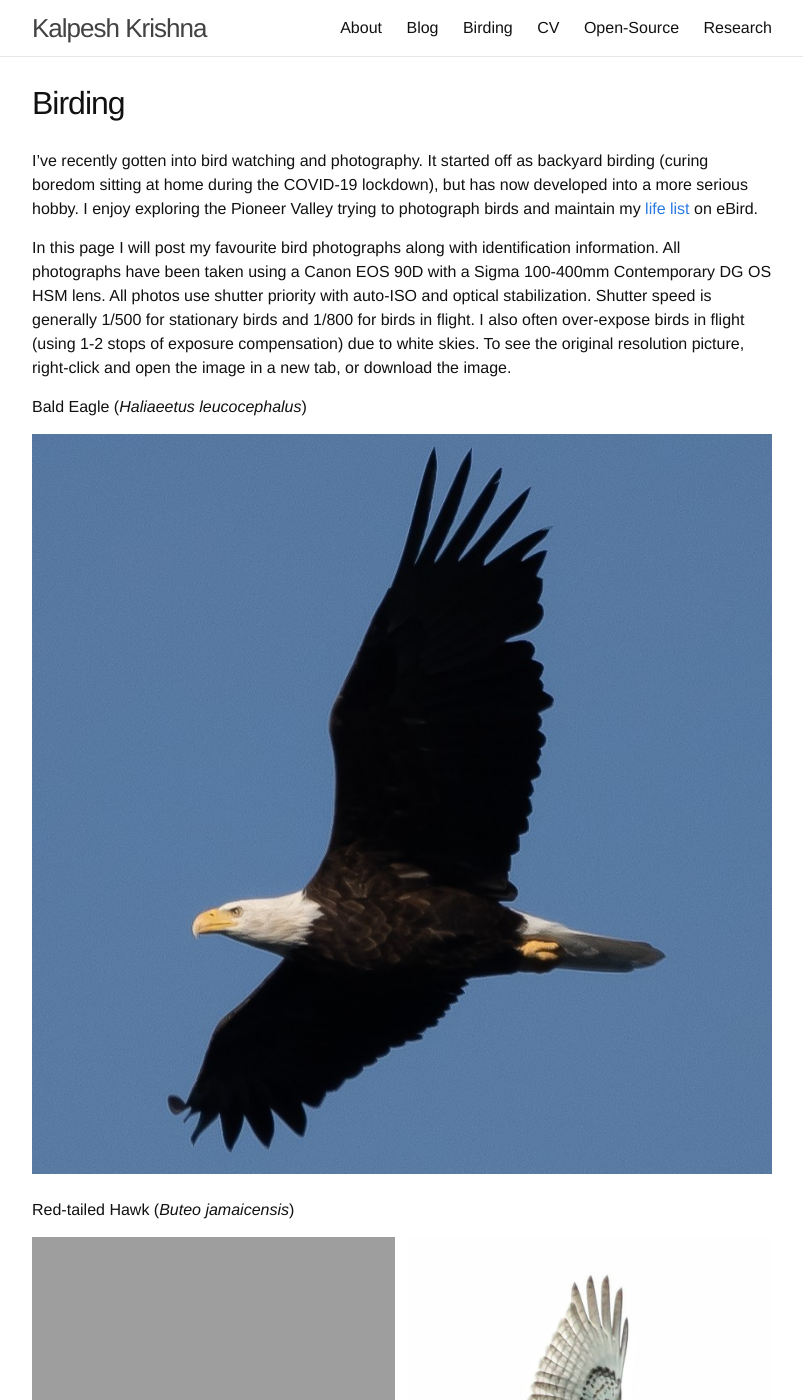
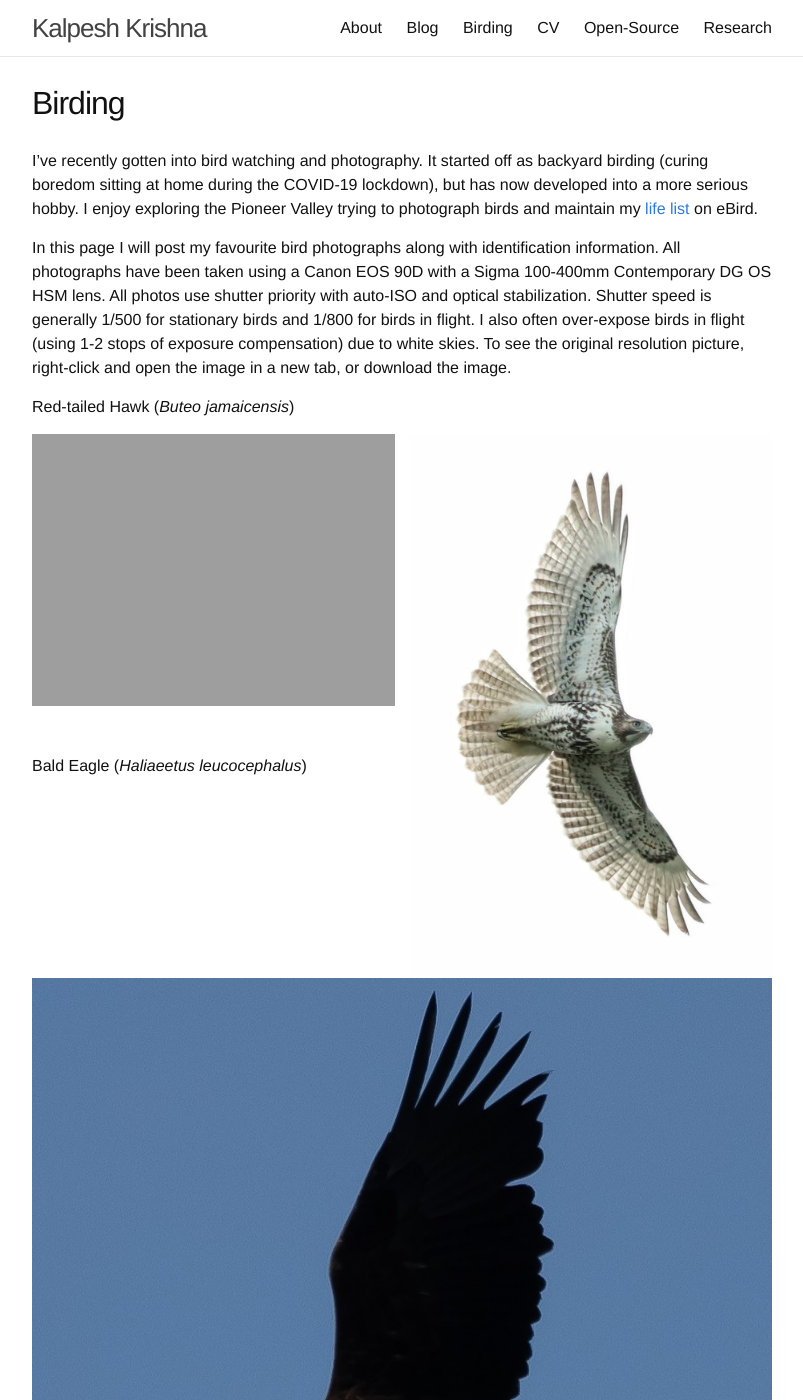
Before and after one commit to martiansideofthemoon/martiansideofthemoon.github.io, a Jekyll site: the page built from _pages/bird_photography.md, in a window 1280 px wide and 1400 px high. Shown: the whole window, without its empty margins (238-1041 px from the left). Built offline with Jekyll 4.4.1, drawn with Linux system fonts in a browser that asks for light colours; comment, search, counter and statistics services are not loaded; some of the changed text lies outside the part shown.

Commit message:
Update grad school article, bird page

```diff
--- a/_pages/bird_photography.md
+++ b/_pages/bird_photography.md
@@ -10,11 +10,6 @@ In this page I will post my favourite bird photographs along with identification
 
 <p style="text-align: center;">
 
-<p>Bald Eagle (<i>Haliaeetus leucocephalus</i>)</p>
-<img src="{{ site.url }}/assets/birding/bald_eagle.jpg" />
-
-<br /><br />
-
 <p>Red-tailed Hawk (<i>Buteo jamaicensis</i>)</p>
 <div class="image123">
 <div class="imgContainer" style="width: 49%;">
@@ -24,6 +19,12 @@ In this page I will post my favourite bird photographs along with identification
 <img src="{{ site.url }}/assets/birding/red_tail_2.JPG"  />
 </div>
 </div>
+
+<br /><br />
+
+<p>Bald Eagle (<i>Haliaeetus leucocephalus</i>)</p>
+<img src="{{ site.url }}/assets/birding/bald_eagle.jpg" />
+
 
 <br /><br />
 
@@ -68,6 +69,12 @@ In this page I will post my favourite bird photographs along with identification
 
 <img src="{{ site.url }}/assets/birding/sparrow_2.jpg" />
 
+<br /><br />
+
+<p>Ruby-crowned Kinglet (<i>Regulus calendula</i>)</p>
+
+<img src="{{ site.url }}/assets/birding/kinglet.jpg" />
+
 </p>
 <style>
 .imgContainer{
--- a/_posts/2018-05-30-grad-resources.markdown
+++ b/_posts/2018-05-30-grad-resources.markdown
@@ -38,7 +38,7 @@ Most of this advice is **written by professors** and is focused towards PhD appl
 
 * [Christopher Fletcher's Guide on Personal Statements](http://cwfletcher.net/Pages/SoP.php) - This guide includes his personal statements as well. He has shared some more advice articles [here](http://cwfletcher.net/Pages/Thoughts.php).
 
-* [Noah Smith's Advice](https://homes.cs.washington.edu/~nasmith/advice.html) - A post-selection article summing up the factors one should consider while choosing between graduate schools. This article advises against using college rankings and focusing on the prospective advisors instead. Noah Smith has also written some advice for undergraduates considering graduate school [here](https://homes.cs.washington.edu/~nasmith/undergrads.html).
+* [Noah Smith's Advice](https://homes.cs.washington.edu/~nasmith/advice.html) - A post-selection article summing up the factors one should consider while choosing between graduate schools. This article advises against using college rankings and focusing on the prospective advisors instead. Noah Smith has also written some advice for undergraduates considering graduate school [here](https://homes.cs.washington.edu/~nasmith/undergrads.html). Noah Smith also has a newer article (November 2020), an [FAQ for PhD applications](https://docs.google.com/document/d/1lT-bsIP0GKfh8l5sQnM2hCzzR9prt-QLx16rimUOdIM/edit).
 
 * [Tim Dettmer's Guide on Successful PhD applications](http://timdettmers.com/2018/11/26/phd-applications/) - A new guide by a successful 2017-18 PhD applicant in natural language processing. Has some interesting statistics on the track record of people selected at top PhD programs.
 
```
Also changed, not shown: 1 other file.
